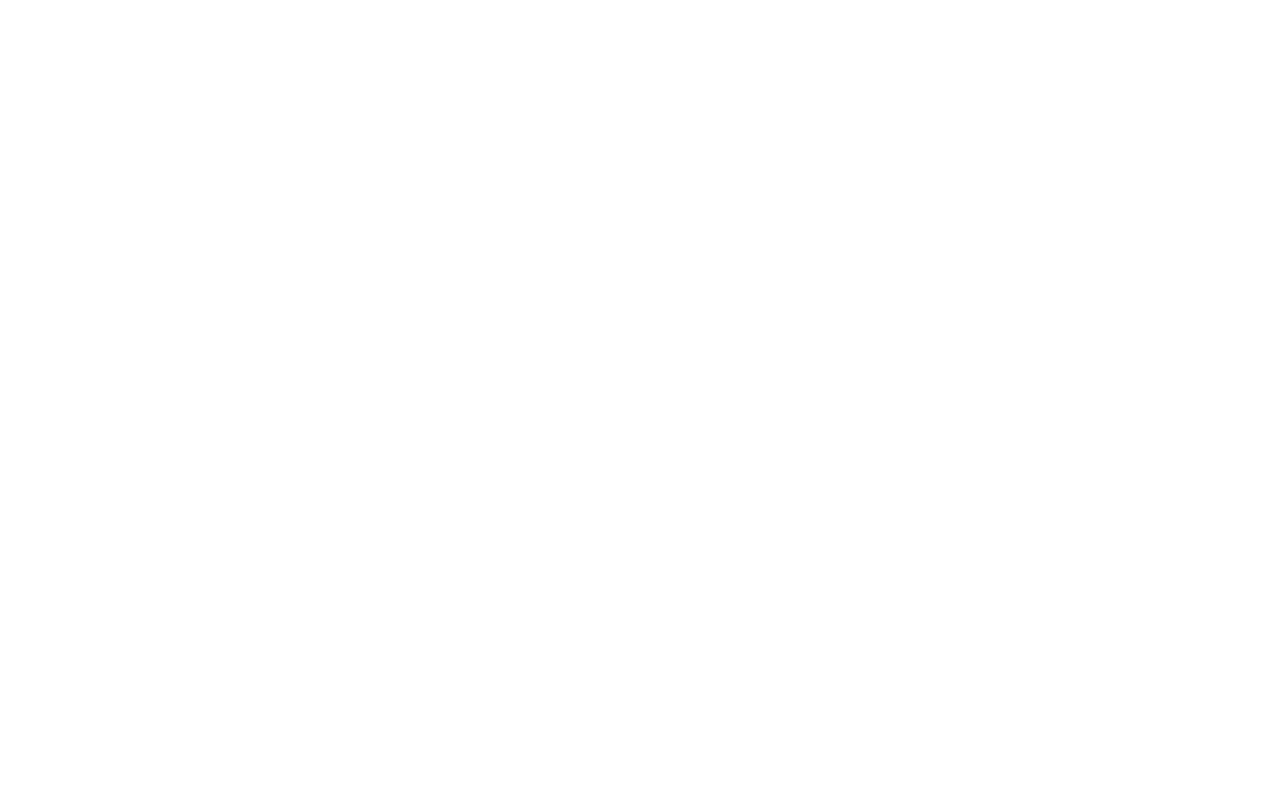
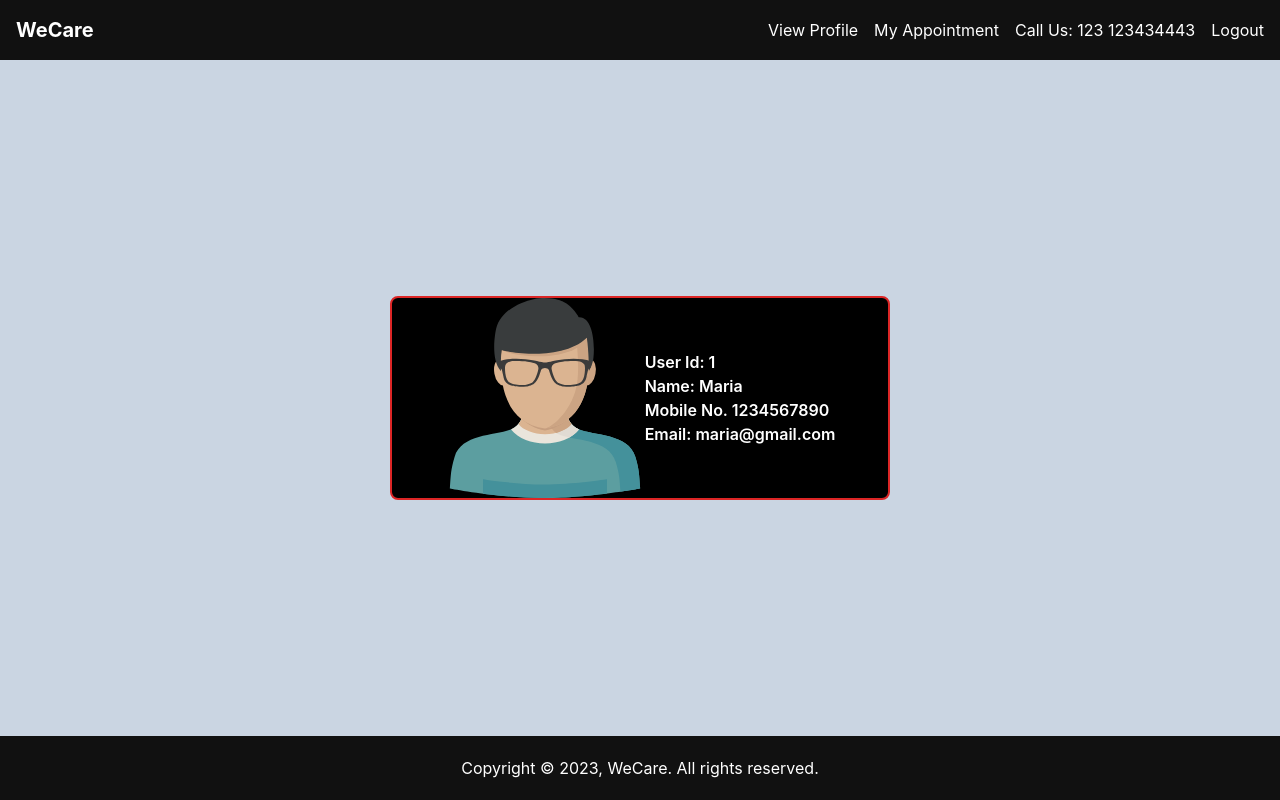
Before and after one commit to Saurabh-Singh-Negi/HealthCare-App, a React (Create React App) app: page /userprofile/1 in a window 1280 px wide. Before the commit this address had no page. Built offline with nearby package versions, Linux system fonts and the light colour scheme; data requests are answered from the project's data file.

Commit message:
added userProfile component

```diff
--- a/db.json
+++ b/db.json
@@ -185,6 +185,13 @@
       "userId": 5,
       "coachId": 3,
       "id": 11
+    },
+    {
+      "appointmentDate": "2023-02-16",
+      "slot": "10AM to 11AM",
+      "userId": 5,
+      "coachId": 3,
+      "id": 12
     }
   ]
 }
--- a/src/App.js
+++ b/src/App.js
@@ -11,8 +11,9 @@
 import ConfirmAppointment from './components/ConfirmAppointment';
 import UserAppointments from './components/UserAppointments';
 import RegisterConfirmation from './components/RegisterConfirmation';
+import UserProfile from './components/UserProfile';
 import { BrowserRouter, Routes, Route } from 'react-router-dom';
-import UserProfile from './components/UserProfile';
+
 function App() {
   return (
     <>
@@ -31,6 +32,7 @@
           <Route path="confirmappointment" element={<ConfirmAppointment/>}/>
           <Route path="userappointments" element={<UserAppointments/>}/>
           <Route path="registerconfirmation" element={<RegisterConfirmation/>}/>
+          <Route path="/userprofile/:id" element={<UserProfile/>}/>
         </Routes>
       </BrowserRouter>
     </>
--- a/src/components/UserDashboard.js
+++ b/src/components/UserDashboard.js
@@ -2,7 +2,7 @@
 import axios from "axios";
 import {Link, useNavigate} from "react-router-dom";
 import user from "../images/user.svg";
-import UserNavbar from "./UserDashboard";
+import UserNavbar from "./UserNavbar";
 import Footer from "./Footer";
 
 const UserDashboard = () => {
@@ -37,22 +37,8 @@
   return (
     <>
       <div className="flex flex-col justify-between min-h-screen bg-[#CAD5E2] w-full">
-      <nav className="flex justify-between items-center bg-[#111] text-white p-4">
-        <Link to="/">
-          <h1 className="font-bold text-xl cursor-pointer">WeCare</h1>
-        </Link>
 
-        <div className='flex flex-row gap-4'>
-        <Link to="/userprofile">View Profile</Link>
-        <button onClick={() => {
-          navigate("/userappointments", {state: {userId: userId}})
-        }}>My Appointment</button>
-        <p>Call Us: 123 123434443</p>
-        <Link to="/userlogin">Logout</Link>
-      </div>
-      </nav>
-
-
+      <UserNavbar />
 
         <div className='flex flex-col md:flex-row md:flex-wrap w-[90%] sm:w-[70%] mx-auto gap-2'>
           {coaches.map((ele) => {
--- /dev/null
+++ b/src/components/UserNavbar.js
@@ -0,0 +1,26 @@
+import React, { useState } from 'react'
+import { Link } from 'react-router-dom';
+import { useNavigate } from 'react-router-dom';
+
+const UserNavbar = () => {
+  const navigate = useNavigate();
+  const [userId, setUserId] = useState(sessionStorage.getItem("returnedUserId"));
+  return (
+    <nav className="flex justify-between items-center bg-[#111] text-white p-4">
+        <Link to="/">
+          <h1 className="font-bold text-xl cursor-pointer">WeCare</h1>
+        </Link>
+
+        <div className='flex flex-row gap-4'>
+            <Link to={`/userprofile/${userId}`}>View Profile</Link>
+            <button onClick={() => {
+            navigate("/userappointments")
+            }}>My Appointment</button>
+            <p>Call Us: 123 123434443</p>
+            <Link to="/userlogin">Logout</Link>
+        </div>
+    </nav>
+  )
+}
+
+export default UserNavbar
--- a/src/components/UserProfile.js
+++ b/src/components/UserProfile.js
@@ -0,0 +1,55 @@
+import React, { useEffect, useState } from 'react'
+import { useParams } from 'react-router-dom'
+import UserNavbar from './UserNavbar';
+import Footer from './Footer';
+import axios from 'axios';
+import user from '../images/user.svg';
+
+const UserProfile = () => {
+
+    const [data,setData] = useState([]);
+    const {id} = useParams();
+
+    useEffect(() => {
+        axios.get("http://localhost:3000/users/?id=" + id)
+        .then(res => {
+            setData(res.data);
+            console.log(res.data);
+        })
+        .catch(error => {
+            console.log(error);
+        })
+    },[])
+
+  return (
+    <>
+    <div className="flex flex-col justify-between min-h-screen bg-[#CAD5E2] w-full">
+        <UserNavbar />
+
+        <div className=' mx-auto'>
+        {data.map((ele) => {
+          return (
+            <div
+              key={ele.id}
+              className="flex flex-col sm:flex-row rounded-lg font-semibold text-white bg-black items-center justify-center my-4 w-[250px] sm:w-[500px] border-2 border-red-600 cursor-pointer">
+              <div>
+                <img src={user} className="w-[200px]" alt="this is image" />
+              </div>
+              <ul className="flex flex-col">
+                <li>User Id: {ele.id}</li>
+                <li>Name: {ele.name}</li>
+                <li>Mobile No. {ele.mobileNumber}</li>
+                <li>Email: {ele.email}</li>
+              </ul>
+            </div>
+          );
+        })}
+        </div>
+
+        <Footer/>
+    </div>
+    </>
+  )
+}
+
+export default UserProfile
```
